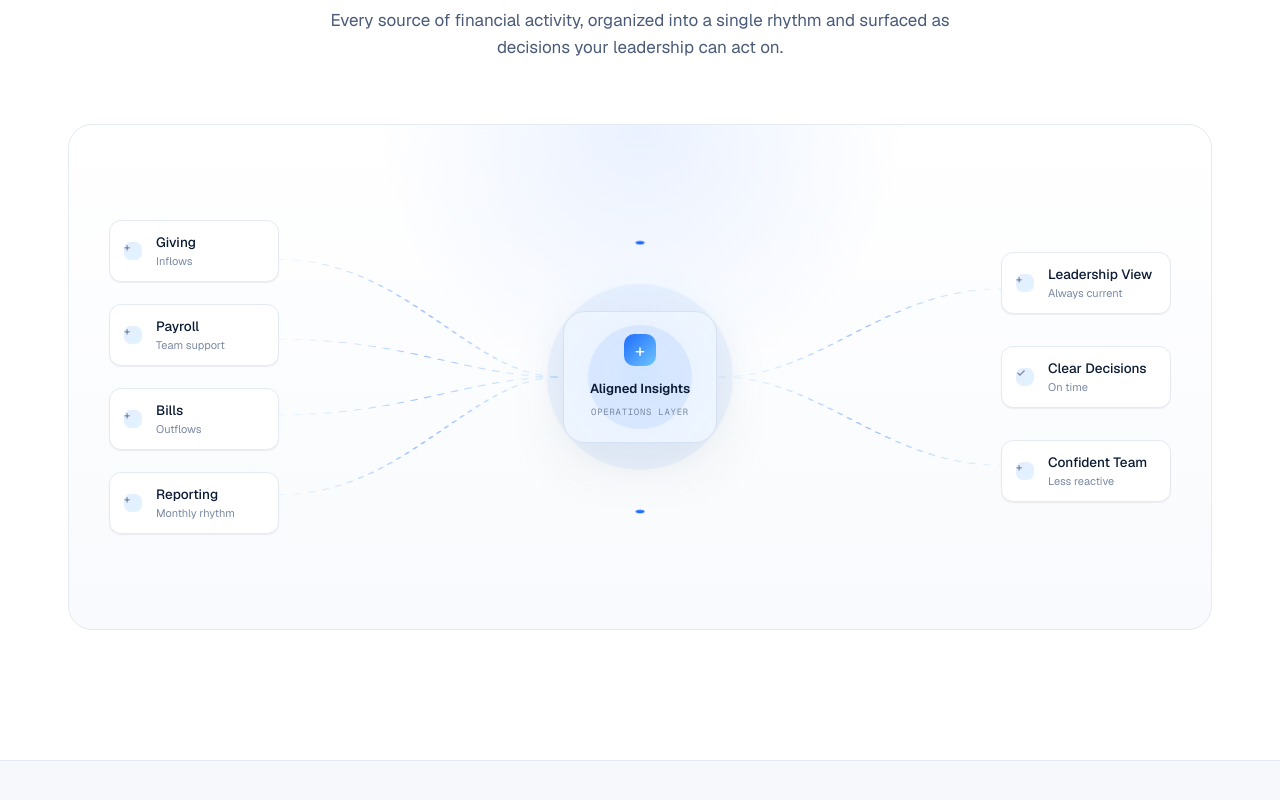
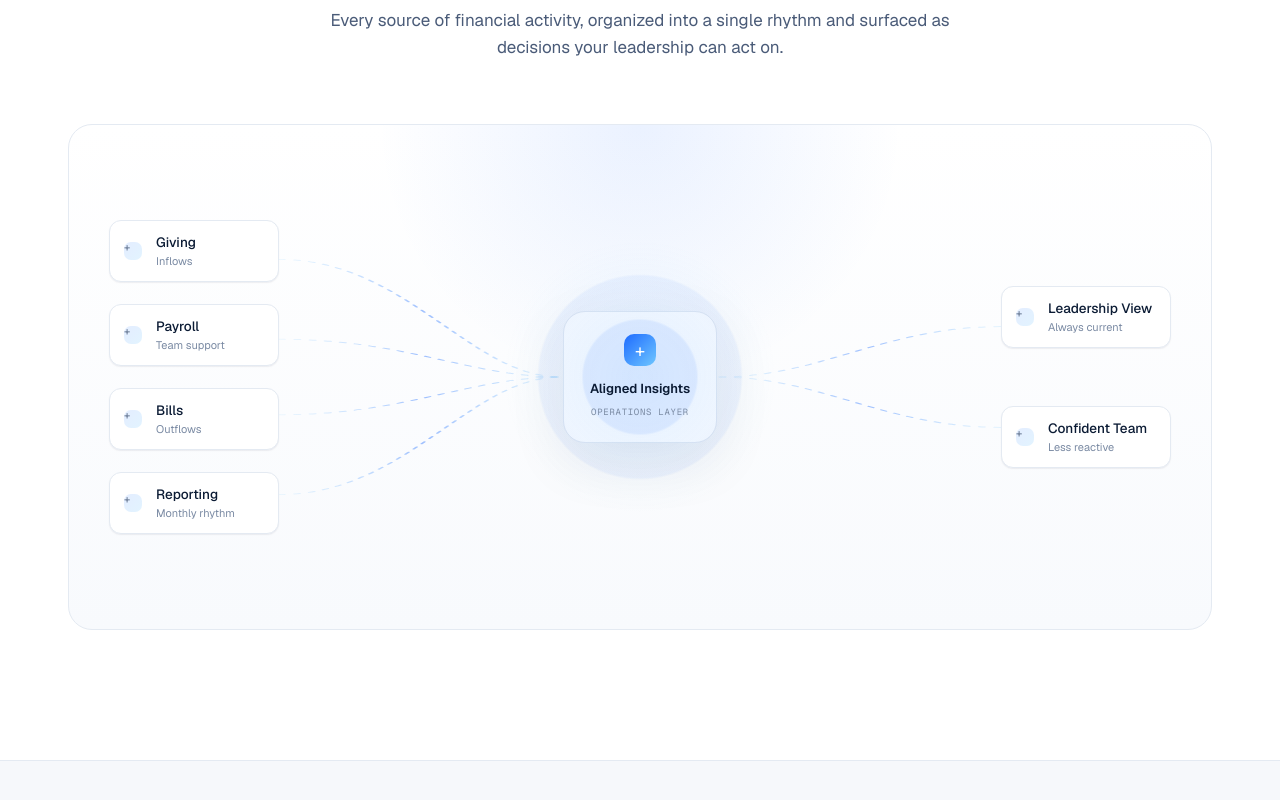
Before and after one commit to rfox0629/alignedinsights-website, a Next.js app: page / in a window 1280 px wide. Shown: the part 3164-3964 px from the top of the page. Built offline with nearby package versions, Linux system fonts and the light colour scheme.

Commit message:
Refine systems flow outcomes

```diff
--- a/src/app/globals.css
+++ b/src/app/globals.css
@@ -511,7 +511,7 @@ h2 {
 
 .flow-column-right {
   justify-self: end;
-  gap: 32px;
+  gap: 58px;
 }
 
 .flow-lines {
@@ -590,11 +590,11 @@ h2 {
 
 .flow-hub::before {
   position: absolute;
-  inset: -50px;
+  inset: -72px;
   z-index: -1;
   border-radius: 999px;
   background:
-    radial-gradient(circle, rgba(30, 107, 255, 0.14) 0 30%, rgba(30, 107, 255, 0.06) 31% 54%, transparent 55%),
+    radial-gradient(circle, rgba(30, 107, 255, 0.14) 0 28%, rgba(30, 107, 255, 0.055) 29% 50%, transparent 51%),
     radial-gradient(circle, rgba(110, 198, 255, 0.1), transparent 68%);
   content: "";
 }
@@ -1627,19 +1627,6 @@ footer {
   }
 }
 
-@keyframes nodePulse {
-  0%,
-  100% {
-    opacity: 1;
-    transform: scale(1);
-  }
-
-  50% {
-    opacity: 0.8;
-    transform: scale(1.15);
-  }
-}
-
 .reveal {
   opacity: 0;
   transform: translateY(14px);
@@ -1679,16 +1666,6 @@ footer {
   opacity: 0.86;
   stroke-dasharray: 0.55 0.9;
   animation: dashFlow 2.4s linear infinite;
-}
-
-.flow-path-middle {
-  opacity: 0.95;
-}
-
-.flow-node-pulse {
-  transform-box: fill-box;
-  transform-origin: center;
-  animation: nodePulse 2.6s ease-in-out infinite;
 }
 
 @media (max-width: 980px) {
--- a/src/app/page.tsx
+++ b/src/app/page.tsx
@@ -47,7 +47,6 @@ const flowSources = [
 
 const flowOutcomes = [
   ["Leadership View", "Always current"],
-  ["Clear Decisions", "On time"],
   ["Confident Team", "Less reactive"],
 ];
 
@@ -360,12 +359,9 @@ export default function Home() {
                     <path className="flow-path" d="M16 41 C28 41 34 50 42.5 50" />
                     <path className="flow-path" d="M16 59 C28 59 34 50 42.5 50" />
                     <path className="flow-path" d="M16 78 C28 78 34 50 42.5 50" />
-                    <path className="flow-path" d="M57.5 50 C67 50 73 29 84 29" />
-                    <path className="flow-path flow-path-middle" d="M57.5 50 C67 50 73 50 84 50" />
-                    <path className="flow-path" d="M57.5 50 C67 50 73 71 84 71" />
+                    <path className="flow-path" d="M57.5 50 C67 50 73 38 84 38" />
+                    <path className="flow-path" d="M57.5 50 C67 50 73 62 84 62" />
                   </g>
-                  <circle className="flow-node-pulse" cx="50" cy="18" fill="#1e6bff" r="0.42" />
-                  <circle className="flow-node-pulse" cx="50" cy="82" fill="#1e6bff" r="0.42" />
                 </svg>
                 <div className="flow-column flow-column-left">
                   {flowSources.map(([item, caption]) => (
@@ -384,9 +380,9 @@ export default function Home() {
                   <span>Operations Layer</span>
                 </div>
                 <div className="flow-column flow-column-right">
-                  {flowOutcomes.map(([item, caption], index) => (
+                  {flowOutcomes.map(([item, caption]) => (
                     <div className="flow-outcome" key={item}>
-                      <span aria-hidden="true" className="flow-mini-icon">{index === 1 ? "✓" : "+"}</span>
+                      <span aria-hidden="true" className="flow-mini-icon">+</span>
                       <span className="flow-copy">
                         <strong>{item}</strong>
                         <span>{caption}</span>
```
